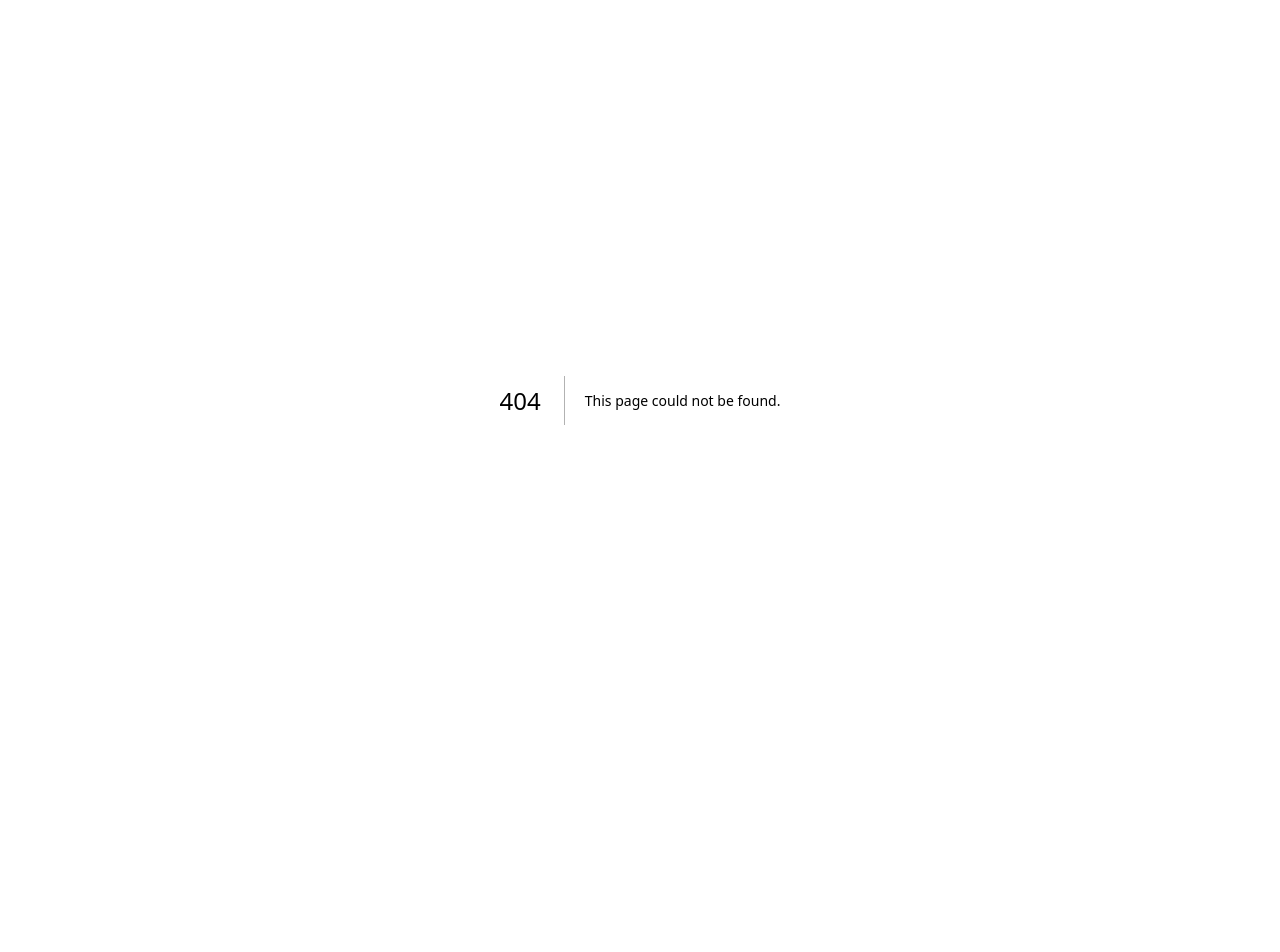
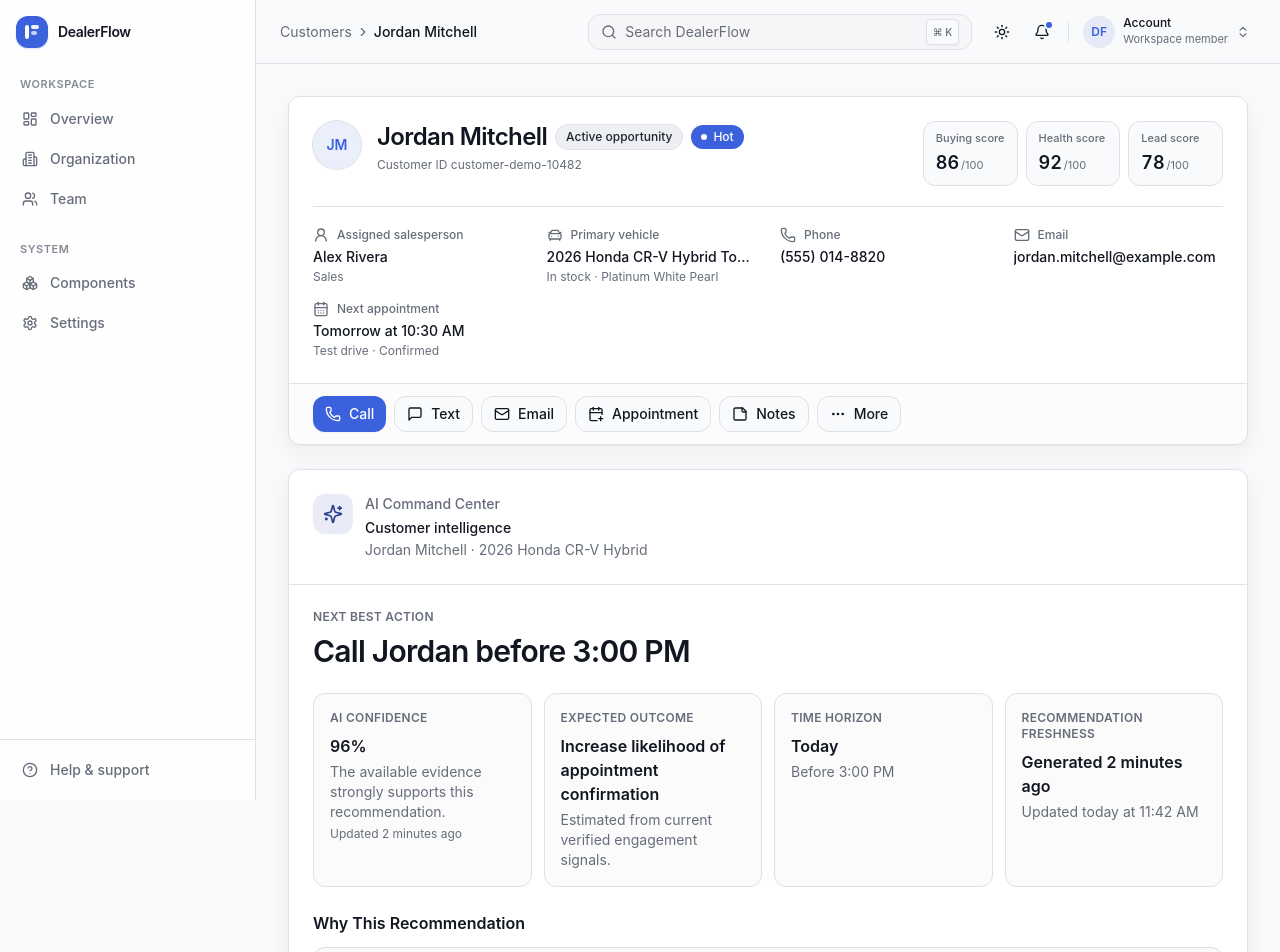
Before and after one commit to onboard207-star/dealerflow-crm, a Next.js app: page /demo/customer-workspace in a window 1280 px wide. Before the commit this address had no page. Shown: the top 952 px of the page. Before the commit the page ends 800 px from the top, so only its background shows below. Built offline with nearby package versions, Linux system fonts and the light colour scheme.

Commit message:
git add components/workspaces git add app/demo/customer-workspace  git commit -m "feat(workspace): implement CustomerWorkspace v1"

```diff
--- /dev/null
+++ b/app/demo/customer-workspace/page.tsx
@@ -0,0 +1,17 @@
+import { AppShell } from "@/components/app-shell";
+import { CustomerWorkspace } from "@/components/workspaces/customer/CustomerWorkspace";
+import { customerWorkspaceDemo } from "@/components/workspaces/customer/CustomerWorkspace.demo";
+
+export default function CustomerWorkspaceDemoPage() {
+  return (
+    <AppShell
+      activeHref="/customers"
+      breadcrumbs={[
+        { label: "Customers", href: "/customers" },
+        { label: "Jordan Mitchell" },
+      ]}
+    >
+      <CustomerWorkspace {...customerWorkspaceDemo} />
+    </AppShell>
+  );
+}
--- a/components/customer/CustomerSnapshot.demo.ts
+++ b/components/customer/CustomerSnapshot.demo.ts
@@ -31,8 +31,8 @@ export const customerSnapshotDemoData: CustomerSnapshotData = {
     {
       id: "primary-vehicle",
       label: "Primary Vehicle",
-      value: "2026 Honda CR-V Hybrid Sport-L",
-      detail: "Canyon River Blue · Stock H26418",
+      value: "2026 Honda CR-V Hybrid Touring",
+      detail: "Platinum White Pearl · Stock H26418",
       kind: "confirmed",
     },
     {
--- /dev/null
+++ b/components/workspaces/customer/CustomerWorkspace.demo.ts
@@ -0,0 +1,47 @@
+import { aiCommandCenterDemoStates } from "@/components/ai/AICommandCenter.demo";
+import { customerHeaderDemoStates } from "@/components/customer/CustomerHeader.demo";
+import { customerSnapshotDemo } from "@/components/customer/CustomerSnapshot.demo";
+import type {
+  CustomerWorkspaceProps,
+  CustomerWorkspaceSidebarItem,
+} from "@/components/workspaces/customer/CustomerWorkspace.types";
+
+const customerWorkspaceSidebarItems = [
+  {
+    id: "tasks",
+    label: "Tasks",
+    description: "Open and upcoming customer tasks.",
+    statusLabel: "Coming soon",
+  },
+  {
+    id: "alerts",
+    label: "Alerts",
+    description: "Important changes that may require attention.",
+    statusLabel: "Coming soon",
+  },
+  {
+    id: "documents",
+    label: "Documents",
+    description: "Customer-facing and internal files.",
+    statusLabel: "Coming soon",
+  },
+  {
+    id: "quotes",
+    label: "Quotes",
+    description: "Saved and draft purchase proposals.",
+    statusLabel: "Coming soon",
+  },
+  {
+    id: "trade-appraisal",
+    label: "Trade Appraisal",
+    description: "Trade details and appraisal progress.",
+    statusLabel: "Coming soon",
+  },
+] satisfies CustomerWorkspaceSidebarItem[];
+
+export const customerWorkspaceDemo = {
+  headerProps: customerHeaderDemoStates.ready,
+  aiCommandProps: aiCommandCenterDemoStates.ready,
+  snapshotProps: customerSnapshotDemo,
+  sidebarItems: customerWorkspaceSidebarItems,
+} satisfies CustomerWorkspaceProps;
--- /dev/null
+++ b/components/workspaces/customer/CustomerWorkspace.tsx
@@ -0,0 +1,270 @@
+"use client";
+
+import { useId } from "react";
+import {
+  CalendarClock,
+  ClipboardList,
+  MessageSquare,
+  ReceiptText,
+  Sparkles,
+  Store,
+  Wrench,
+} from "lucide-react";
+
+import { AICommandCenter } from "@/components/ai/AICommandCenter";
+import { CustomerHeader } from "@/components/customer/CustomerHeader";
+import { CustomerSnapshot } from "@/components/customer/CustomerSnapshot";
+import type {
+  CustomerWorkspaceProps,
+  CustomerWorkspaceSidebarItem,
+} from "@/components/workspaces/customer/CustomerWorkspace.types";
+import { cn } from "@/lib/utils";
+
+const defaultSidebarItems: CustomerWorkspaceSidebarItem[] = [
+  {
+    id: "tasks",
+    label: "Tasks",
+    description: "Open and upcoming customer tasks.",
+    statusLabel: "Coming soon",
+  },
+  {
+    id: "alerts",
+    label: "Alerts",
+    description: "Important changes that may require attention.",
+    statusLabel: "Coming soon",
+  },
+  {
+    id: "documents",
+    label: "Documents",
+    description: "Customer-facing and internal files.",
+    statusLabel: "Coming soon",
+  },
+  {
+    id: "quotes",
+    label: "Quotes",
+    description: "Saved and draft purchase proposals.",
+    statusLabel: "Coming soon",
+  },
+  {
+    id: "trade-appraisal",
+    label: "Trade Appraisal",
+    description: "Trade details and appraisal progress.",
+    statusLabel: "Coming soon",
+  },
+];
+
+const timelineCategories = [
+  { label: "Communications", icon: MessageSquare },
+  { label: "Appointments", icon: CalendarClock },
+  { label: "Tasks", icon: ClipboardList },
+  { label: "Showroom Visits", icon: Store },
+  { label: "Deal Activity", icon: ReceiptText },
+  { label: "AI Events", icon: Sparkles },
+] as const;
+
+export function CustomerWorkspace({
+  aiCommandProps,
+  className,
+  headerProps,
+  onSidebarItemSelect,
+  sidebarItems = defaultSidebarItems,
+  snapshotProps,
+  timelineDescription =
+    "This workspace will display the complete chronological customer history, including calls, emails, texts, appointments, tasks, showroom visits, AI events, and deal activity.",
+  timelineTitle = "Customer Timeline",
+}: CustomerWorkspaceProps) {
+  return (
+    <div
+      className={cn(
+        "mx-auto flex w-full max-w-screen-2xl flex-col gap-5 sm:gap-6",
+        className,
+      )}
+    >
+      <header>
+        <CustomerHeader {...headerProps} />
+      </header>
+
+      <AICommandCenter {...aiCommandProps} />
+
+      <WorkspaceMainRegion
+        onSidebarItemSelect={onSidebarItemSelect}
+        sidebarItems={sidebarItems}
+        snapshotProps={snapshotProps}
+      />
+
+      <TimelinePlaceholder
+        description={timelineDescription}
+        title={timelineTitle}
+      />
+    </div>
+  );
+}
+
+interface WorkspaceMainRegionProps {
+  onSidebarItemSelect?: (itemId: string) => void;
+  sidebarItems: CustomerWorkspaceSidebarItem[];
+  snapshotProps: CustomerWorkspaceProps["snapshotProps"];
+}
+
+function WorkspaceMainRegion({
+  onSidebarItemSelect,
+  sidebarItems,
+  snapshotProps,
+}: WorkspaceMainRegionProps) {
+  return (
+    <section
+      aria-label="Customer context and supporting tools"
+      className="grid min-w-0 grid-cols-1 items-start gap-5 xl:grid-cols-12 xl:gap-6"
+    >
+      <div className="min-w-0 xl:col-span-8">
+        <CustomerSnapshot {...snapshotProps} />
+      </div>
+      <WorkspaceSidebar
+        className="min-w-0 xl:col-span-4"
+        items={sidebarItems}
+        onItemSelect={onSidebarItemSelect}
+      />
+    </section>
+  );
+}
+
+interface WorkspaceSidebarProps {
+  className?: string;
+  items: CustomerWorkspaceSidebarItem[];
+  onItemSelect?: (itemId: string) => void;
+}
+
+function WorkspaceSidebar({
+  className,
+  items,
+  onItemSelect,
+}: WorkspaceSidebarProps) {
+  const headingId = useId();
+
+  return (
+    <aside
+      aria-labelledby={headingId}
+      className={cn(
+        "rounded-xl border bg-card text-card-foreground shadow-soft",
+        className,
+      )}
+    >
+      <div className="border-b p-4 sm:p-5">
+        <h2 className="text-lg font-semibold tracking-tight" id={headingId}>
+          Workspace
+        </h2>
+        <p className="mt-1 text-sm text-muted-foreground">
+          Supporting tools for the current customer journey.
+        </p>
+      </div>
+
+      <ul className="divide-y" role="list">
+        {items.map((item) => (
+          <li key={item.id}>
+            <SidebarItem item={item} onItemSelect={onItemSelect} />
+          </li>
+        ))}
+      </ul>
+    </aside>
+  );
+}
+
+function SidebarItem({
+  item,
+  onItemSelect,
+}: {
+  item: CustomerWorkspaceSidebarItem;
+  onItemSelect?: (itemId: string) => void;
+}) {
+  const content = (
+    <>
+      <span className="min-w-0 flex-1">
+        <span className="block text-sm font-medium">{item.label}</span>
+        {item.description ? (
+          <span className="mt-1 block text-sm text-muted-foreground">
+            {item.description}
+          </span>
+        ) : null}
+      </span>
+      <span className="shrink-0 rounded-full border bg-muted px-2 py-0.5 text-xs font-medium text-muted-foreground">
+        {item.disabled ? "Unavailable" : (item.statusLabel ?? "Planned")}
+      </span>
+    </>
+  );
+
+  if (onItemSelect && !item.disabled) {
+    return (
+      <button
+        className="focus-ring flex min-h-11 w-full items-start gap-3 p-4 text-left transition-colors hover:bg-accent hover:text-accent-foreground sm:p-5"
+        onClick={() => onItemSelect(item.id)}
+        type="button"
+      >
+        {content}
+      </button>
+    );
+  }
+
+  return (
+    <div
+      aria-disabled={item.disabled || undefined}
+      className="flex min-h-11 items-start gap-3 p-4 sm:p-5"
+    >
+      {content}
+    </div>
+  );
+}
+
+interface TimelinePlaceholderProps {
+  description: string;
+  title: string;
+}
+
+function TimelinePlaceholder({
+  description,
+  title,
+}: TimelinePlaceholderProps) {
+  const headingId = useId();
+
+  return (
+    <section
+      aria-labelledby={headingId}
+      className="rounded-xl border bg-card p-4 text-card-foreground shadow-soft sm:p-5 lg:p-6"
+    >
+      <div className="flex flex-col gap-3 sm:flex-row sm:items-start sm:justify-between">
+        <div className="max-w-3xl">
+          <div className="flex flex-wrap items-center gap-2">
+            <h2 className="text-lg font-semibold tracking-tight" id={headingId}>
+              {title}
+            </h2>
+            <span className="rounded-full border bg-muted px-2 py-0.5 text-xs font-medium text-muted-foreground">
+              Coming next
+            </span>
+          </div>
+          <p className="mt-2 text-sm leading-6 text-muted-foreground">
+            {description}
+          </p>
+        </div>
+        <Wrench
+          aria-hidden="true"
+          className="size-5 shrink-0 text-muted-foreground"
+        />
+      </div>
+
+      <ul
+        aria-label="Planned customer timeline categories"
+        className="mt-5 grid grid-cols-1 gap-2 sm:grid-cols-2 lg:grid-cols-3"
+        role="list"
+      >
+        {timelineCategories.map(({ icon: Icon, label }) => (
+          <li
+            className="flex items-center gap-2 rounded-lg border bg-muted/30 p-3 text-sm text-muted-foreground"
+            key={label}
+          >
+            <Icon aria-hidden="true" className="size-4 shrink-0" />
+            {label}
+          </li>
+        ))}
+      </ul>
+    </section>
+  );
+}
```
Also changed, not shown: components/workspaces/customer/CustomerWorkspace.types.ts (added, +22 -0 lines).
